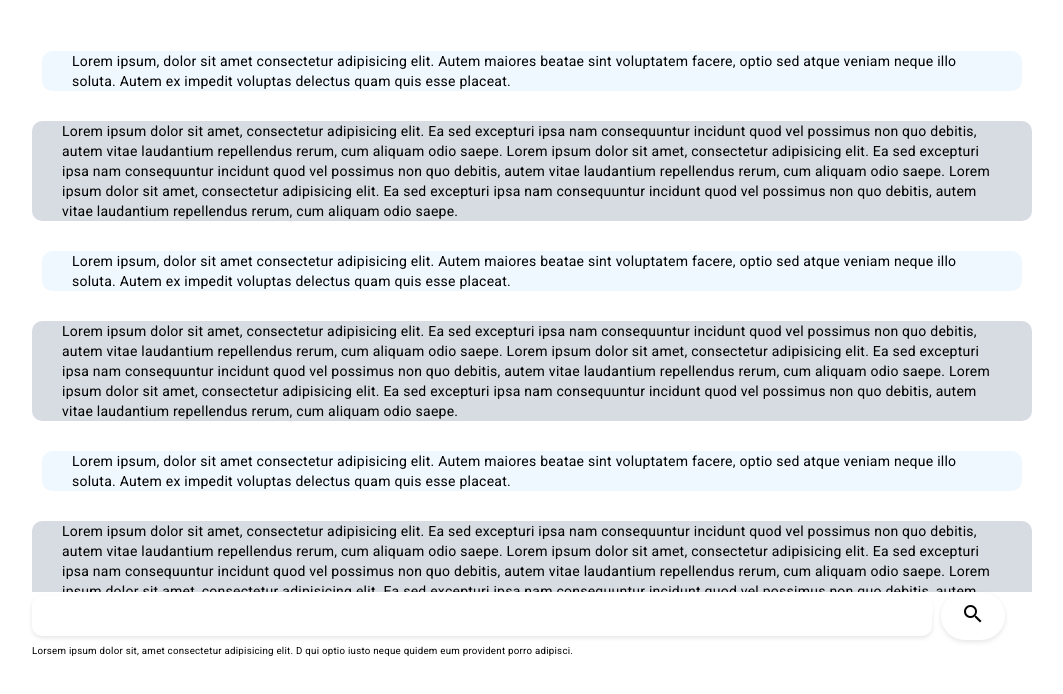
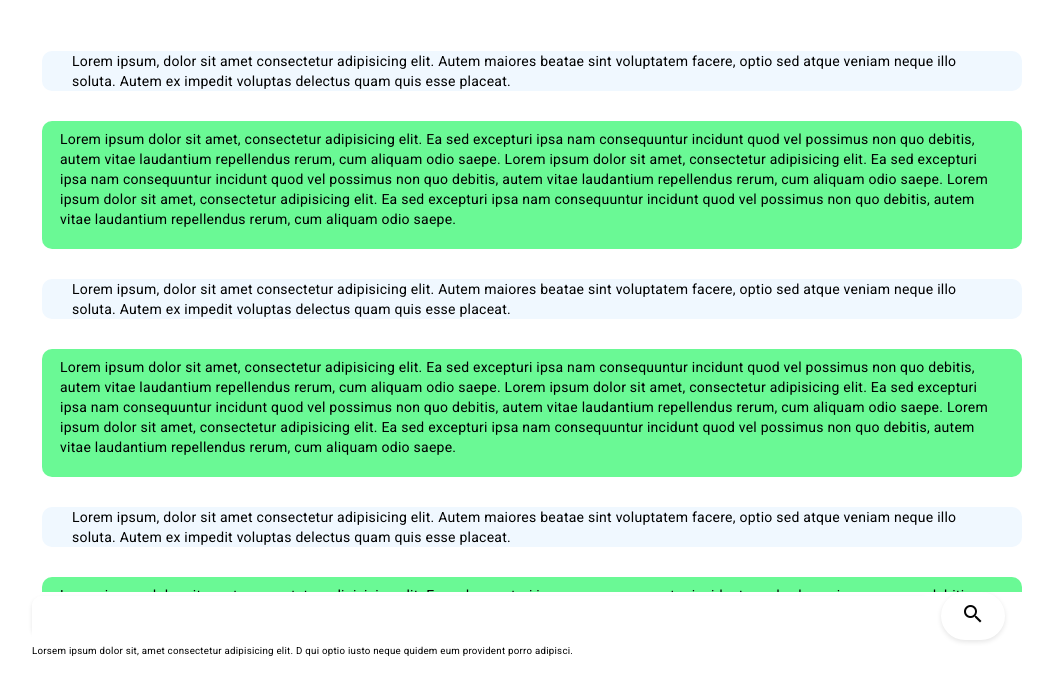
Before and after one commit to fahad5359/ChatBot-Interface, an Angular app: page / in a window 1280 px wide. Shown: the top 694 px of the page, without its empty margins (108-1171 px from the left). Built offline with nearby package versions, Linux system fonts and the light colour scheme.

Commit message:
All works good

```diff
--- a/src/app/recvd-msg-c/recvd-msg-c.component.css
+++ b/src/app/recvd-msg-c/recvd-msg-c.component.css
@@ -1,10 +1,13 @@
 .recved {
-    background-color: rgba(189, 199, 207, 0.614);
+    background-color: rgba(14, 246, 84, 0.614);
+    color: rgb(0, 0, 0);
     border-radius: 10px;
-    margin: auto;
+    margin: 10px;
+    ;
 }
 
 .inner {
-    margin: auto;
-    margin: 30px;
+    /* margin: auto; */
+    margin: 10px;
+    padding: 8px;
 }
--- a/src/app/text-fld-c/text-fld-c.component.css
+++ b/src/app/text-fld-c/text-fld-c.component.css
@@ -8,7 +8,7 @@
     border-radius: 10px;
     outline: none;
     background: white;
-    width: 99%;
-
+    width: 100%;
+    height: 40px;
 
 }
```
